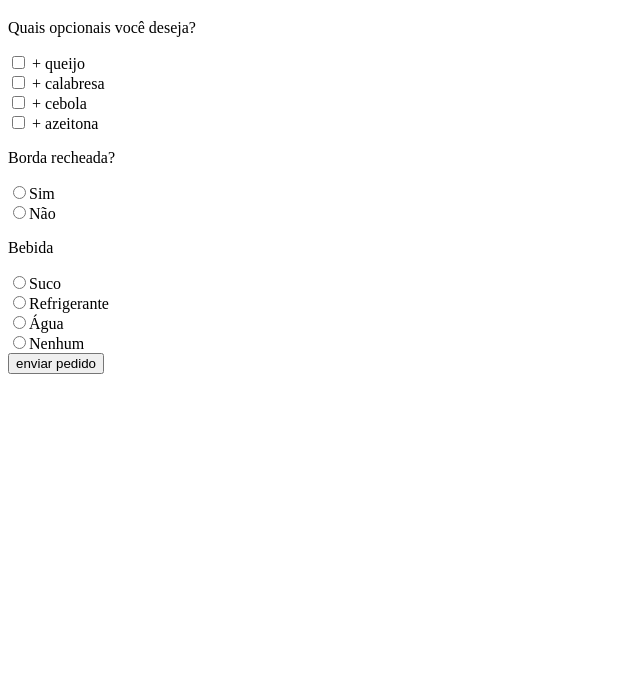
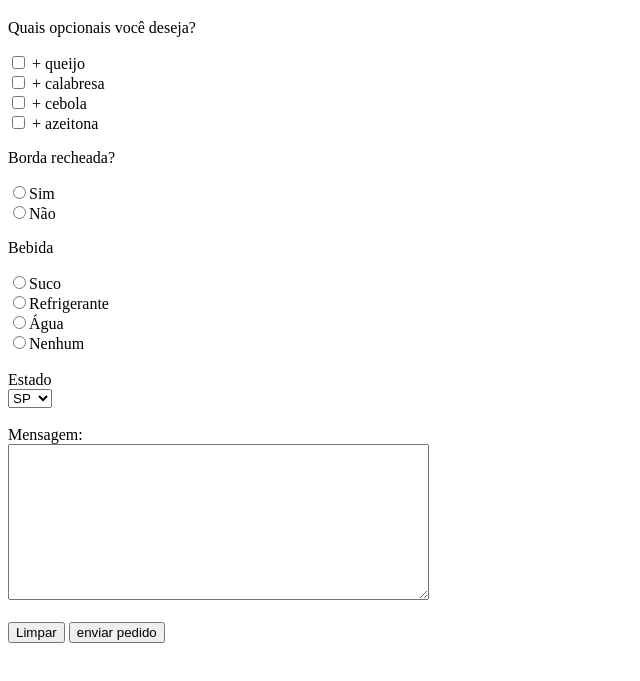
Before and after one commit to Alexandresavio/curso-desenvolvedor-web, a plain HTML site: page Modulo-html/primeiro-projeto/aula010/pedido.html in a window 1280 px wide. Shown: the part 61-742 px from the top of the page, without its empty margins (0-640 px from the left). Drawn offline with Linux system fonts and the light colour scheme.

Commit message:
Adicionando o arquivo de pedido

```diff
--- a/Modulo-html/primeiro-projeto/aula010/pedido.html
+++ b/Modulo-html/primeiro-projeto/aula010/pedido.html
@@ -8,7 +8,7 @@
 <body>
     <h1>Você selecionou: Pizza de calabresa</h1>
     <p>Quais opcionais você deseja?</p>
-    <form method="post">
+    <form method="get">
         <input type="checkbox" name="opciona[]" value="queijo"> + queijo<br>
         <input type="checkbox" name="opciona[]" value="calabresa"> + calabresa<br>
         <input type="checkbox" name="opciona[]" value="cebola"> + cebola<br>
@@ -22,8 +22,20 @@
         <input type="radio" name="bebida" value="suco">Suco<br>
         <input type="radio" name="bebida" value="Refrigerante">Refrigerante<br>
         <input type="radio" name="bebida" value="agua">Água<br>
-        <input type="radio" name="bebida" value="nenhum">Nenhum<br>
+        <input type="radio" name="bebida" value="nenhum">Nenhum<br><br>
 
+        Estado<br>
+        <select name="estado">
+            <option value="sp">SP</option>
+            <option value="mg">MG</option>
+            <option value="rs">RS</option>
+            <option value="rj">RJ</option>
+        </select><br><br>
+
+        <label>Mensagem:</label><br>
+        <textarea rows="10" cols="50" name="msg"></textarea><br><br>
+
+        <input type="reset" value="Limpar">
         <input type="submit" name="enviar-pedido" value="enviar pedido">
     </form>
 </body>
```
